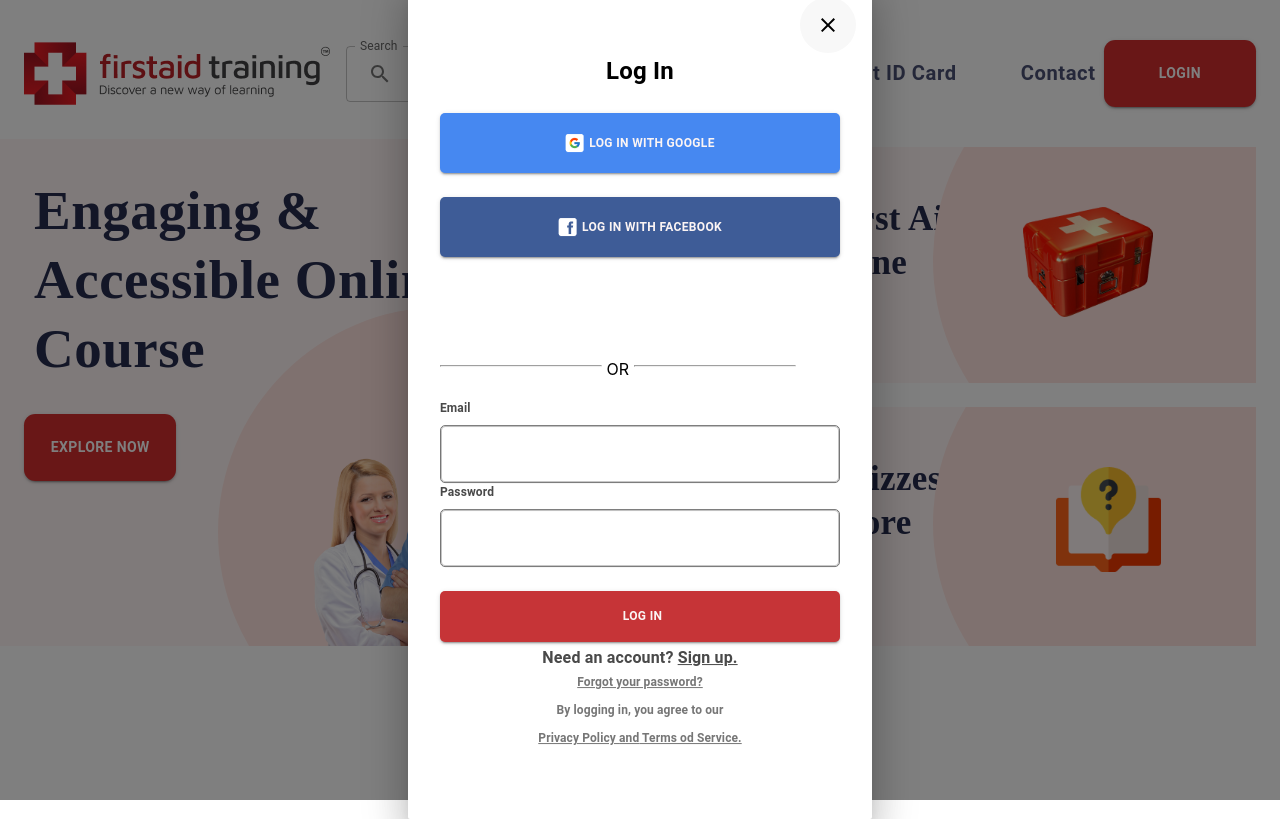
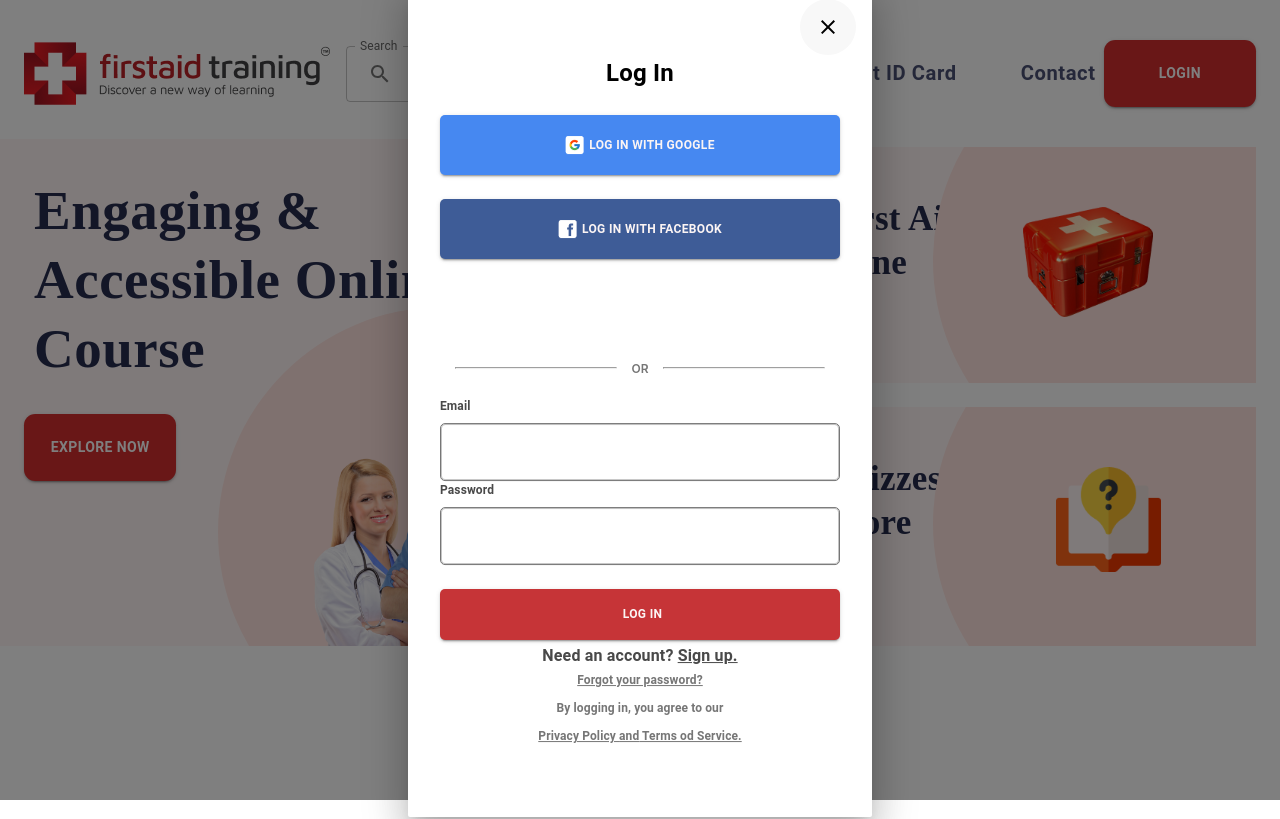
Before and after one commit to tawsifhye/firstaid-learnig-redux, a React (Create React App) app: page / in a window 1280 px wide. Both pictures are taken after a click on the button "LOGIN". Built offline with nearby package versions, Linux system fonts and the light colour scheme.

Commit message:
Login Modal <hr/> tag modified

```diff
--- a/src/Components/LoginModal.js
+++ b/src/Components/LoginModal.js
@@ -71,8 +71,14 @@ const LoginModal = ({ handleClose, open, registered, setRegistered }) => {
                         </Typography>
                         <AuthenticationButton text='Log In With Google' backgroundColor='#4688F1' icon={google_icon} />
                         <AuthenticationButton text='Log In With Facebook' backgroundColor='#3E5C97' icon={facebook_icon} />
-                        <Box sx={{ mt: '100px', mb: '20px' }}>
-                            <hr style={{ display: 'inline-block', width: '40%' }} /> <span>OR</span> <hr style={{ display: 'inline-block', width: '40%' }} />
+                        <Box sx={{ mt: '100px', mb: '20px', display: 'flex', justifyContent: 'center', alignItems: 'center' }}>
+                            <hr style={{ width: '40%' }} /> <span style={{
+                                fontWeight: 600,
+                                fontSize: '12px',
+                                texAlign: 'center',
+                                textTransform: 'uppercase',
+                                color: '#767676'
+                            }}>OR</span> <hr style={{ width: '40%' }} />
                         </Box>
                         <Box>
                             <Typography sx={Styles.label}>Email</Typography>
```
